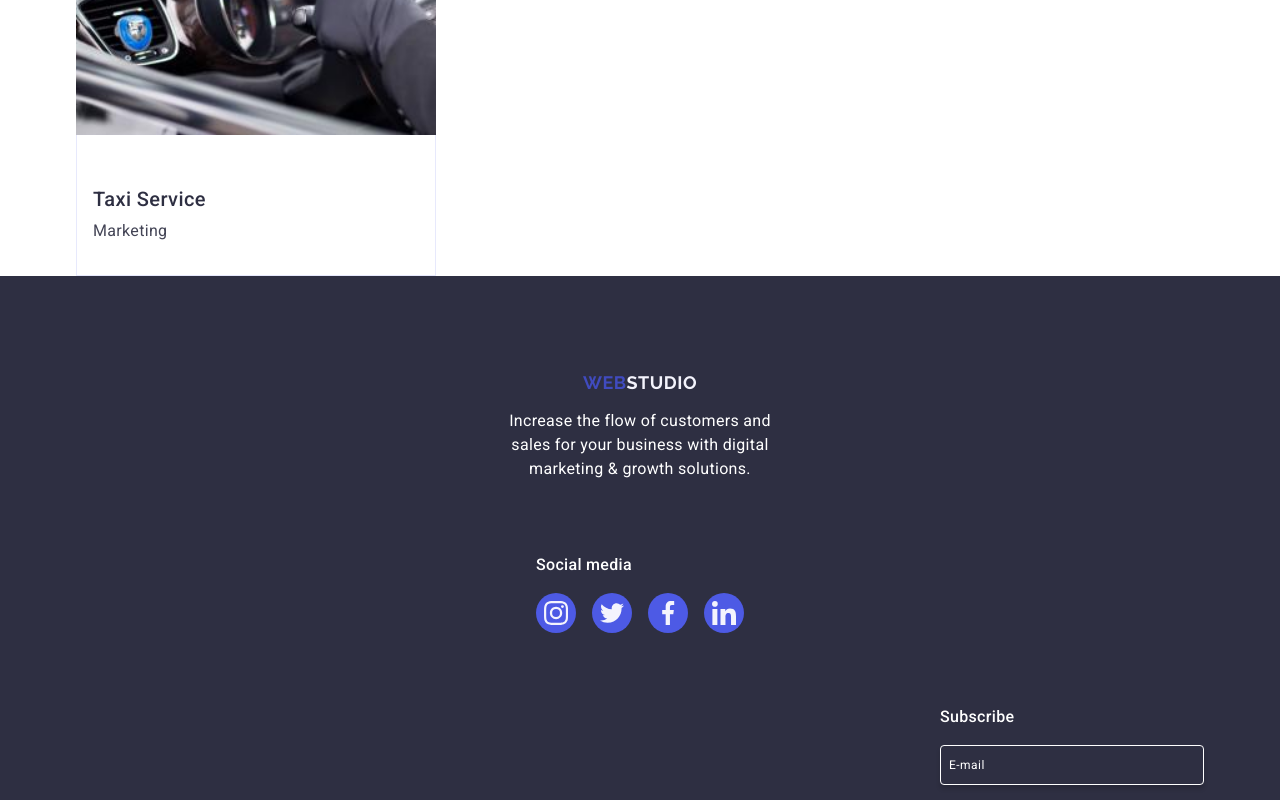
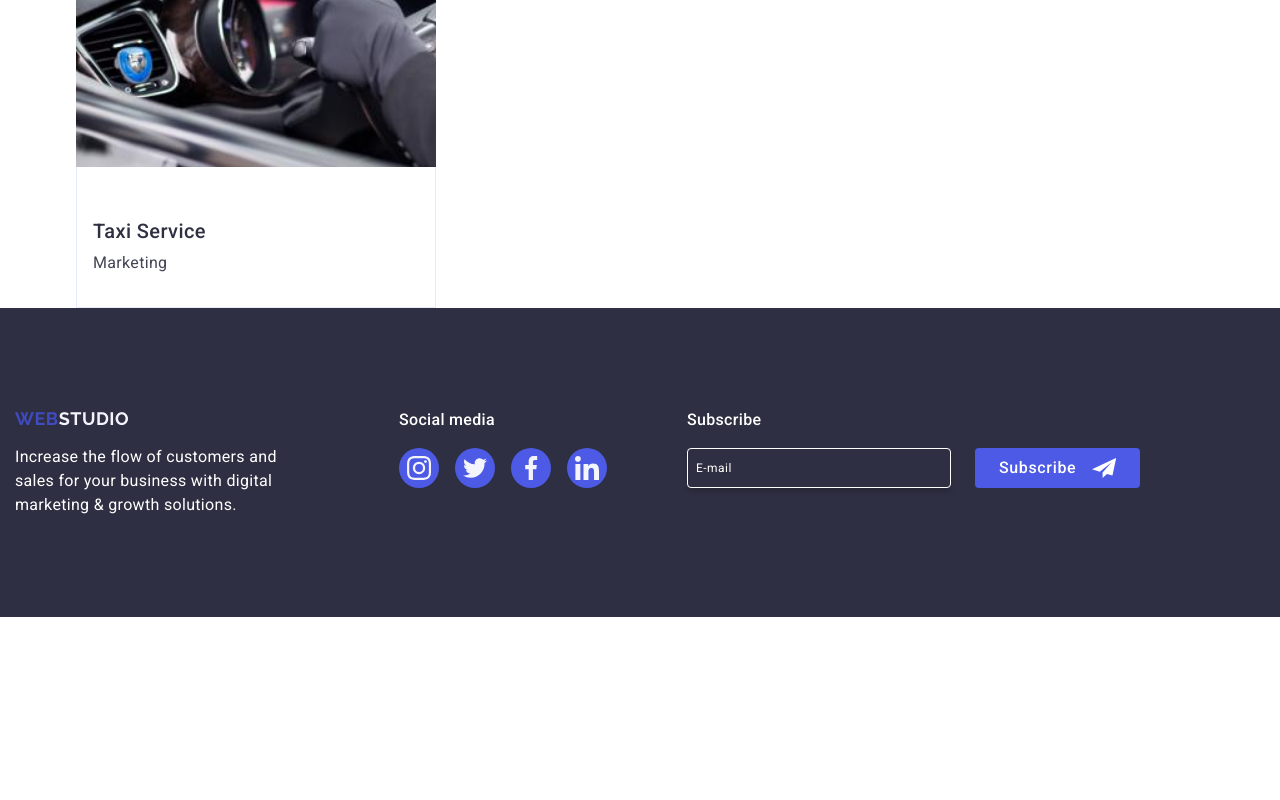
Before and after one commit to ValyaSkorobagatko/goit-markup-hw-06, a plain HTML site: page index.html in a window 1280 px wide. Shown: the part 2789-3589 px from the top of the page. After the commit the page ends 3406 px from the top, so only its background shows below. Drawn offline with nearby package versions, Linux system fonts and the light colour scheme.

Commit message:
add new css style

```diff
--- a/css/style.css
+++ b/css/style.css
@@ -1,8 +1,8 @@
+/* #region Common */
 .hide {
   display: none;
 }
 
-/* #region Common */
 * {
   box-sizing: border-box;
 }
@@ -497,6 +497,7 @@
 
 .team {
   background: #f4f4fd;
+  padding: 96px 0;
 }
 
 .item-sub {
@@ -512,20 +513,17 @@
   color: #2e2f42;
   font-weight: 700;
   margin-bottom: 72px;
-  margin-left: auto;
-  margin-right: auto;
-  padding-top: 96px;
 }
 
 .team-list {
-  /*gap: 72px;*/
   display: flex;
-  flex-wrap: wrap;
+  flex-direction: column;
+  align-items: center;
+  gap: 72px;
 }
 
 .team-item {
   background-color: #ffffff;
-  /* width: calc((100% - 3 * 24px) / 4);*/
   border-radius: 0px 0px 4px 4px;
   box-shadow:
     0px 1px 6px rgba(46, 47, 66, 0.08),
@@ -537,7 +535,6 @@
   border: 1px solid #000;
 }
 
-/* Будет работать до 768 размера планшетов */
 @media only screen and (max-width: 767px) {
   .team-item:not(:last-child) {
     margin-bottom: 72px;
@@ -696,15 +693,16 @@
   flex-wrap: wrap;
   align-items: center; /* Центрируем всё */
   gap: 72px; /* Расстояние между блоками по макету */
+  text-align: center;
 }
 
 .blok1 {
   width: 100%;
   max-width: 264px;
-  text-align: center;
 }
 
 .blok2 {
+  margin-bottom: 72px;
 }
 
 .social-bloks {
@@ -772,6 +770,8 @@
   width: 100%;
   font-weight: 400;
   color: #ffffff;
+  margin-bottom: 72px;
+  font-size: 16px;
 }
 
 .footer-text-social {
@@ -788,7 +788,6 @@
 }
 
 .blok-form {
-  margin-left: auto;
 }
 
 .footer-text-subscribe {
@@ -808,6 +807,7 @@
   gap: 16px;
   flex-direction: column;
   align-items: center;
+  width: 288px;
 }
 
 .input-subscribe {
@@ -824,6 +824,7 @@
   letter-spacing: 0.04em;
   color: #ffffff;
 }
+
 input[type="email"]::placeholder {
   font-family: "Roboto", sans-serif;
   font-weight: 400;
@@ -1218,9 +1219,6 @@
     display: none;
   }
 }
-/* #endregion Mobile menu */
-
-/* #region Mobile menu */
 
 .mobile-menu {
   position: fixed;
@@ -1318,10 +1316,20 @@
 /* #region Media */
 
 @media screen and (min-width: 768px) {
+  .team-list {
+    flex-direction: row;
+    flex-wrap: wrap;
+    /*column-gap: 24px;
+    row-gap: 64px;
+    justify-content: center;*/
+    gap: 64px 24px;
+    align-items: stretch;
+  }
+
   .team-item {
-    width: calc((100% - 48px) / 2);
-    margin-left: 24px;
-    margin-bottom: 64px;
+    width: calc((100% - 24px) / 2);
+    /*margin-left: 24px;
+    margin-bottom: 64px;*/
   }
 
   .team-img {
@@ -1329,11 +1337,44 @@
     margin-left: auto;
     margin-right: auto;
   }
-  /* .container {
-    max-width: 768px;
+
+  .footer-container {
+    flex-direction: row;
+    flex-wrap: wrap;
+    align-items: baseline;
+    justify-content: flex-start;
+    gap: 72px 24px;
     padding-left: 108px;
-    padding-right: 108px;
-  }*/
+    text-align: left;
+  }
+
+  .blok1 {
+    width: 264px;
+    margin-bottom: 0;
+  }
+
+  .footer-text {
+    margin-bottom: 0;
+  }
+
+  .blok2 {
+    margin-bottom: 0;
+  }
+
+  .footer-text-social,
+  .footer-text-subscribe {
+    text-align: left;
+  }
+
+  .form-subscribe {
+    flex-direction: row;
+    gap: 24px;
+    width: auto;
+  }
+
+  .input-subscribe {
+    width: 264px;
+  }
 }
 
 @media screen and (min-width: 1158px) {
@@ -1347,6 +1388,39 @@
     margin-bottom: 64px;*/
   }
 
-  .portfolio-title {
+  .footer {
+    padding: 100px 0;
+  }
+
+  .footer-container {
+    display: flex;
+    flex-direction: row;
+    align-items: baseline;
+    padding-left: 15px;
+    padding-right: 15px;
+    gap: 0;
+    max-width: 1440px;
+    margin: 0 auto;
+    width: 100%;
+    max-width: 1440px;
+  }
+
+  .blok1 {
+    margin-right: 120px;
+  }
+
+  .blok2 {
+    margin-right: 80px;
+  }
+
+  .blok-form {
+    margin-left: 0;
+  }
+
+  .form-subscribe {
+    flex-direction: row;
+    gap: 24px;
   }
 }
+
+/* #endregion Media */
```
